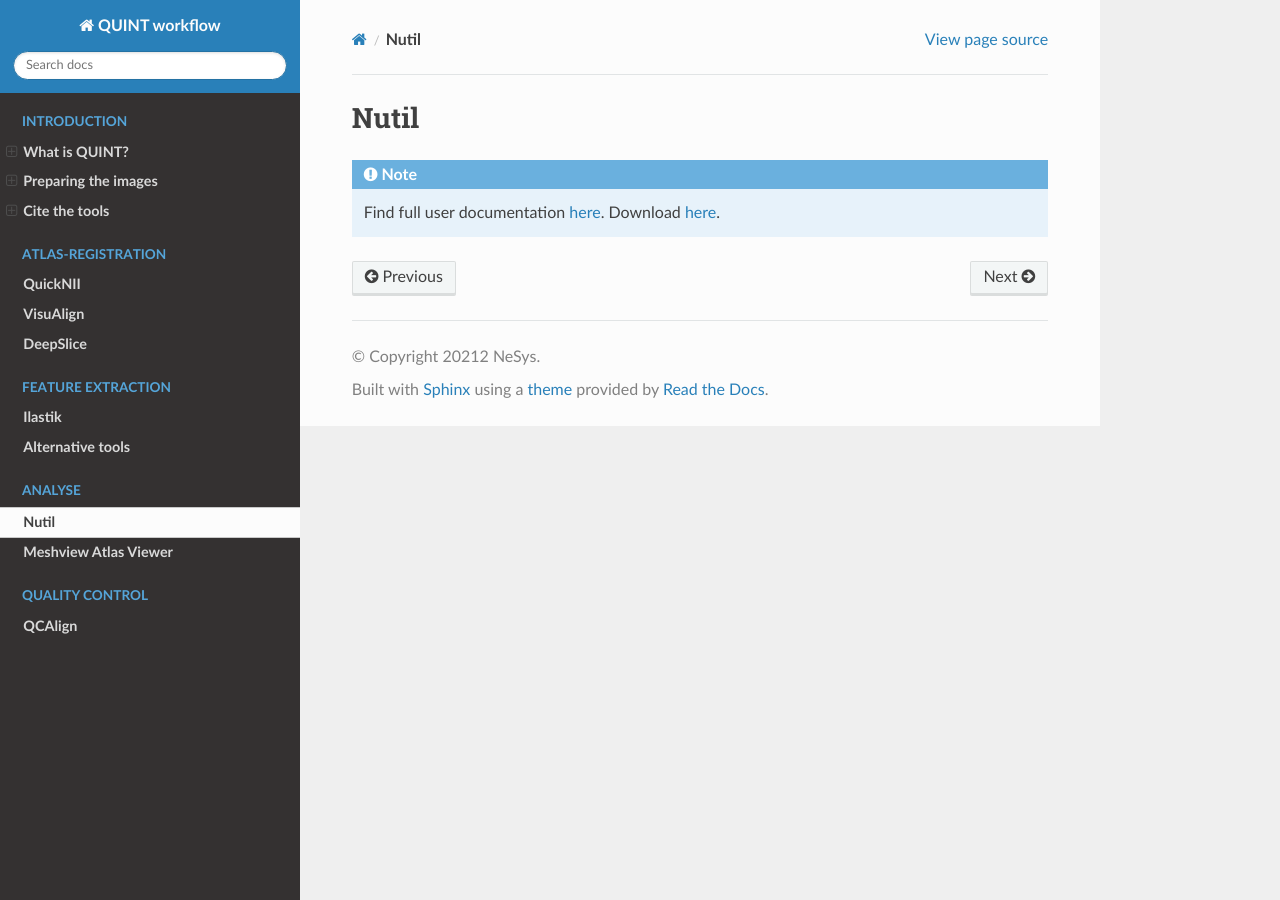
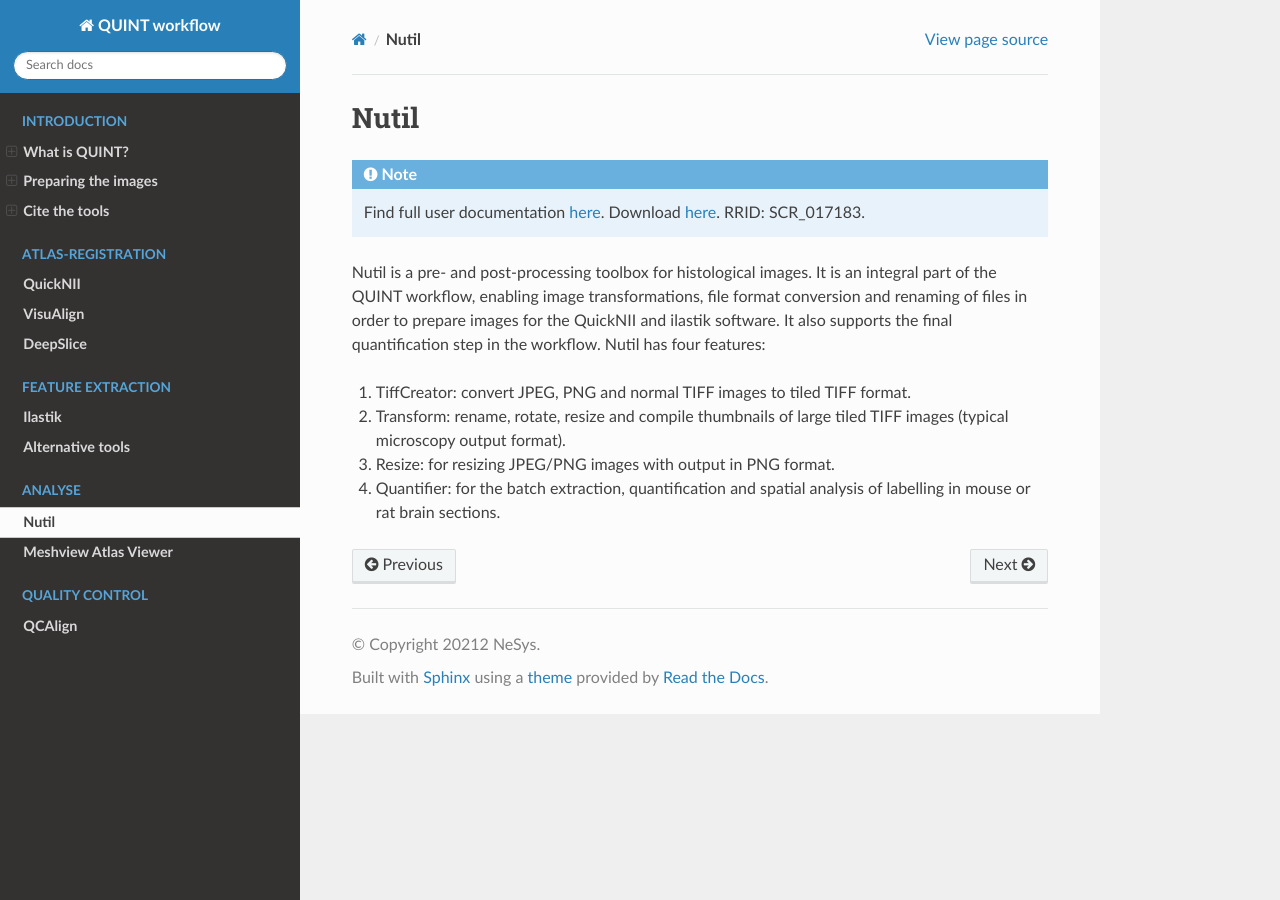
Before and after one commit to Neural-Systems-at-UIO/QUINT_workflow, a Sphinx documentation site: the page built from docs/Nutil.rst, in a window 1280 px wide. Built offline with Sphinx 7.4.7 and the Read the Docs theme 2.0.0, drawn with Linux system fonts in a browser that asks for light colours.

Commit message:
Update Nutil.rst

```diff
--- a/docs/Nutil.rst
+++ b/docs/Nutil.rst
@@ -5,3 +5,14 @@
 .. note::
    Find full user documentation `here <https://nutil.readthedocs.io/en/latest/>`_.
    Download `here <https://www.nitrc.org/projects/nutil>`_.
+   RRID: SCR_017183.
+
+Nutil is a pre- and post-processing toolbox for histological images. It is an integral part of the QUINT workflow, enabling image transformations, file format conversion and renaming of files in order to prepare images for the QuickNII and ilastik software. It also supports the final quantification step in the workflow. Nutil has four features:
+
+1. TiffCreator: convert JPEG, PNG and normal TIFF images to tiled TIFF format.
+
+2. Transform: rename, rotate, resize and compile thumbnails of large tiled TIFF images (typical microscopy output format).
+
+3. Resize: for resizing JPEG/PNG images with output in PNG format.
+
+4. Quantifier: for the batch extraction, quantification and spatial analysis of labelling in mouse or rat brain sections.
```
